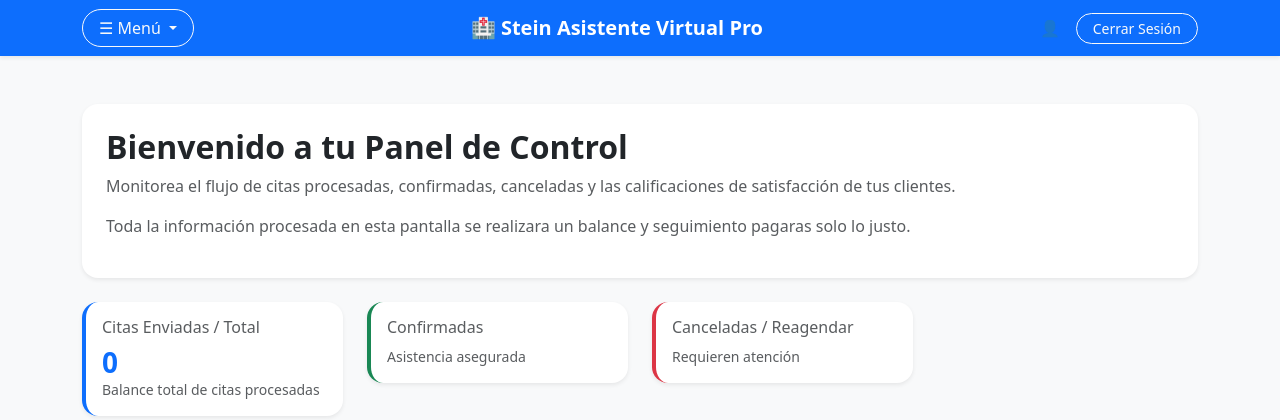
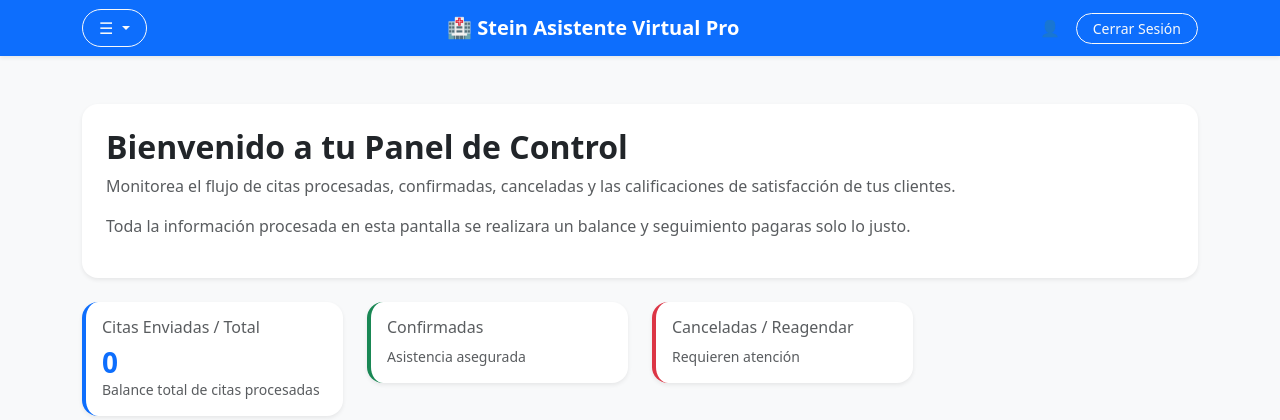
Before and after one commit to gerard24zam-netizen/asistente_virtual, a Flask app: page / in a window 1280 px wide. Shown: the top 420 px of the page. Run offline with Flask 3, Linux system fonts and the light colour scheme; the visitor is signed in with stand-in values (Sample User, id 1).

Commit message:
Update dropdown button text in dashboard
Removed the text 'Menú' from the dropdown button in the dashboard.

```diff
--- a/templates/dashboard.html
+++ b/templates/dashboard.html
@@ -12,7 +12,7 @@
         <!-- Menú desplegable a la izquierda -->
         <div class="dropdown me-3">
             <button class="btn btn-outline-light dropdown-toggle rounded-pill px-3" type="button" id="menuDropdown" data-bs-toggle="dropdown" aria-expanded="false">
-                ☰ Menú
+                ☰
             </button>
             <ul class="dropdown-menu shadow border-0 rounded-4 mt-2" aria-labelledby="menuDropdown">
                 <li><a class="dropdown-item py-2" href="/">📊 Panel Principal</a></li>
```
